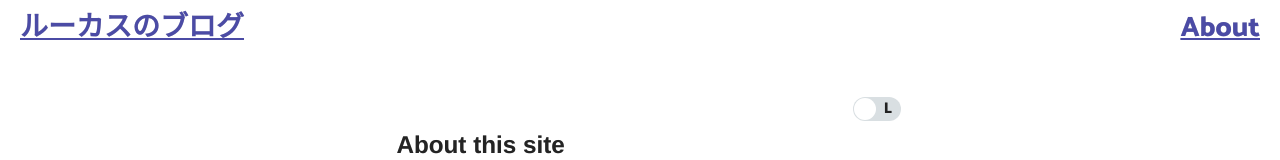
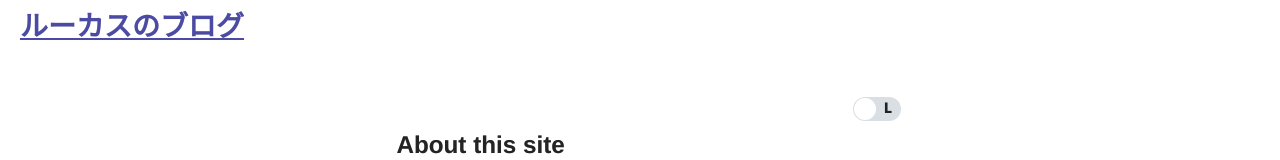
Before and after one commit to Dreameh/blog, a Gatsby site: page /about in a window 1280 px wide. Shown: the top 160 px of the page. Built offline with nearby package versions, Linux system fonts and the light colour scheme; Gatsby itself is replaced by a stand-in of ours; some packages are replaced by stand-ins of ours; what typography-theme-github would draw is missing.

Commit message:
Removed shidd not needed

```diff
--- a/src/components/top/index.jsx
+++ b/src/components/top/index.jsx
@@ -12,9 +12,6 @@ export const Top = ({ title, location, rootPath }) => {
           {title}
         </Link>
       )}
-      <Link to={`/about`} className="menu-item">
-        About
-      </Link>
     </div>
   )
 }
```
